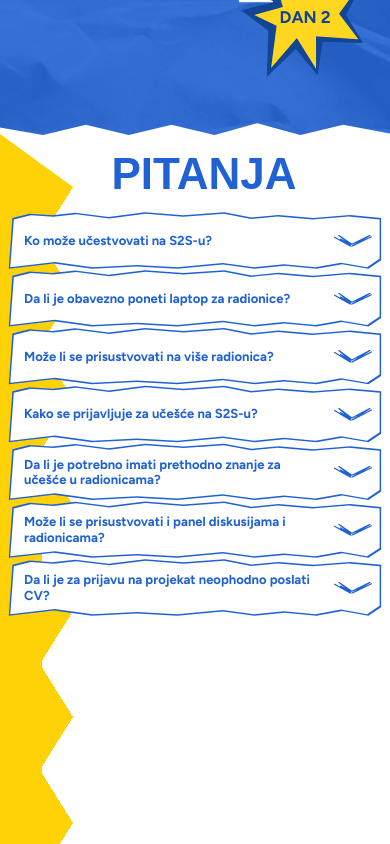
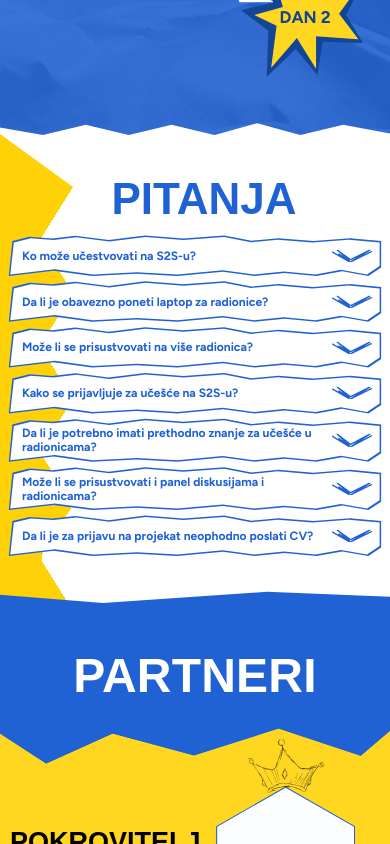
Before and after one commit to kole284/s2s-2026, a React (Vite) app: page / in a window 390 px wide. Shown: the part 4380-5224 px from the top of the page. Built offline with nearby package versions, Linux system fonts and the light colour scheme; a web font is replaced by a local one.

Commit message:
sitni fixovi, opet..

```diff
--- a/src/components/sections/pitanja/Pitanja.scss
+++ b/src/components/sections/pitanja/Pitanja.scss
@@ -685,18 +685,9 @@
 
 @media (max-width: 768px),
   (min-width: 600px) and (max-width: 1024px) and (orientation: portrait) {
-  /*
-   * Content-driven mobile section.
-   * NEMA 100dvh na section/mobile/canvas.
-   *
-   * Visina raste samo koliko realno zauzimaju naslov,
-   * FAQ, otvoreni answer i bottom dekoracija.
-   */
   .pitanja {
-    --pitanja-mobile-bottom-paper-height: clamp(82px, 24.6154vw, 106px);
-    --pitanja-mobile-bottom-space: 50svh;
-    --pitanja-mobile-min-bottom-space: 32px;
-    --pitanja-mobile-answer-height: clamp(165px, 23dvh, 210px);
+    --pitanja-mobile-bottom-paper-height: clamp(62px, 16vw, 70px);
+    --pitanja-mobile-bottom-space: clamp(20px, 6vw, 28px);
     --pitanja-mobile-accordion-duration: 280ms;
     --pitanja-mobile-accordion-easing: ease;
 
@@ -742,45 +733,17 @@
 
     margin: 0 auto;
 
-    /*
-     * Donji padding rezerviše:
-     * 1) namerni beli breathing room ispod poslednjeg pitanja
-     * 2) prostor koji zauzima plavi paper transition.
-     */
-    padding: clamp(12px, 2.1dvh, 20px) 0
+    padding: clamp(42px, 11vw, 56px) 0
       calc(
         var(--pitanja-mobile-bottom-space) +
           var(--pitanja-mobile-bottom-paper-height)
       );
 
-    gap: clamp(16px, 4.1026vw, 20px);
+    gap: clamp(12px, 3.6vw, 16px);
 
     overflow: hidden;
 
     container-type: inline-size;
-
-    transition: padding-bottom var(--pitanja-mobile-accordion-duration)
-      var(--pitanja-mobile-accordion-easing);
-  }
-
-  /*
-   * Otvoren odgovor najpre koristi već rezervisan beli prostor.
-   * Visina sekcije zato ostaje praktično ista kroz celu animaciju.
-   * Sledeća sekcija se gura naniže tek ako answer više ne može da stane
-   * u rezervu uz minimalni donji razmak.
-   */
-  .pitanja:has(.pitanja__faq-item--open) .pitanja__mobile-canvas {
-    padding-bottom: calc(
-      var(--pitanja-mobile-bottom-paper-height) +
-        max(
-          var(--pitanja-mobile-min-bottom-space),
-          calc(
-            var(--pitanja-mobile-bottom-space) - var(
-                --pitanja-mobile-answer-height
-              )
-          )
-        )
-    );
   }
 
   /* =======================================================
@@ -917,7 +880,7 @@
 
     margin: 0 8px;
 
-    gap: 6px;
+    gap: 10px;
   }
 
   .pitanja__faq-item {
@@ -958,7 +921,7 @@
     display: block;
 
     width: 100%;
-    min-height: 58px;
+    min-height: 42px;
 
     padding: 0;
 
@@ -1004,10 +967,10 @@
 
     width: 100%;
 
-    padding: 12px 76px 12px 18px;
+    padding: 8px 62px 8px 14px;
 
     font-family: $font-body;
-    font-size: clamp(13.5px, 3.7cqw, 16px);
+    font-size: clamp(11.5px, 3.1cqw, 13px);
     font-weight: 700;
 
     line-height: 1.18;
@@ -1029,7 +992,7 @@
 
     display: block;
 
-    width: 44px;
+    width: 40px;
     height: auto;
 
     object-fit: contain;
@@ -1132,19 +1095,8 @@
    ========================================================= */
 
 @media (max-width: 768px) and (max-height: 720px) {
-  .pitanja {
-    --pitanja-mobile-answer-height: 150px;
-    --pitanja-mobile-min-bottom-space: 24px;
-  }
-
   .pitanja__mobile-canvas {
-    padding-top: 10px;
-    padding-bottom: calc(
-      var(--pitanja-mobile-bottom-space) +
-        var(--pitanja-mobile-bottom-paper-height)
-    );
-
-    gap: 10px;
+    padding-top: clamp(42px, 11vw, 56px);
   }
 
   .pitanja__mobile-title {
@@ -1152,12 +1104,12 @@
   }
 
   .pitanja__mobile-faq {
-    gap: 5px;
+    gap: 10px;
   }
 
   .pitanja__question {
     height: auto;
-    min-height: 58px;
+    min-height: 42px;
   }
 
   .pitanja__answer-text {
@@ -1273,25 +1225,13 @@
    ========================================================= */
 
 @media #{$small-mobile} {
-  .pitanja {
-    --pitanja-mobile-answer-height: 165px;
-    --pitanja-mobile-min-bottom-space: 24px;
-  }
-
-  .pitanja__mobile-canvas {
-    padding-bottom: calc(
-      var(--pitanja-mobile-bottom-space) +
-        var(--pitanja-mobile-bottom-paper-height)
-    );
-  }
-
   .pitanja__mobile-title {
     font-size: 44px;
   }
 
   .pitanja__question {
     height: auto;
-    min-height: 58px;
+    min-height: 42px;
   }
 
   .pitanja__question-text {
@@ -1300,15 +1240,15 @@
 
     width: 100%;
 
-    padding: 11px 64px 11px 16px;
+    padding: 8px 58px 8px 14px;
 
-    font-size: clamp(12.5px, 3.35cqw, 14px);
+    font-size: clamp(11.5px, 3.1cqw, 13px);
   }
 
   .pitanja__arrow {
     right: 10px;
 
-    width: 38px;
+    width: 40px;
   }
 
   .pitanja__answer-text {
```
